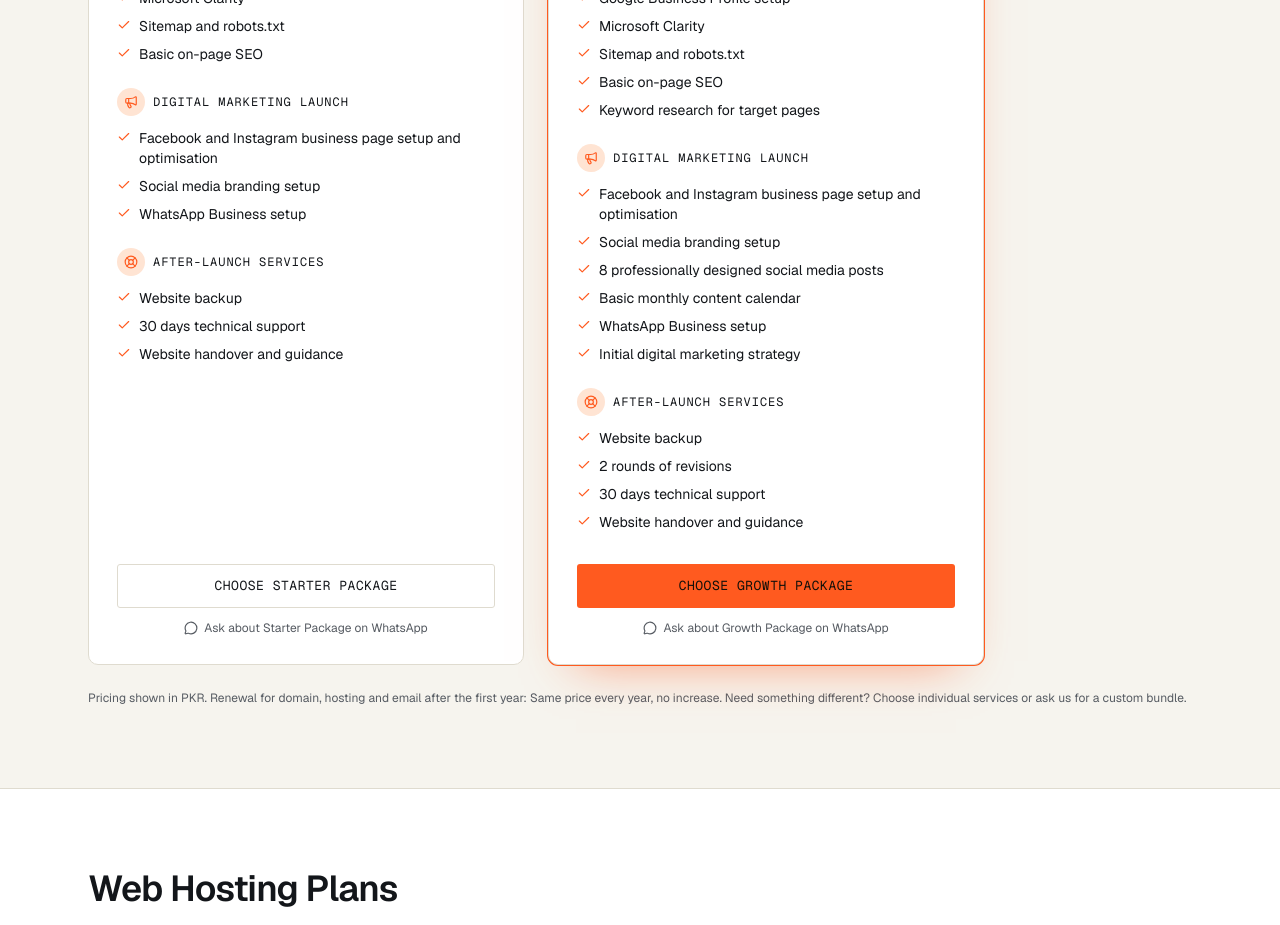
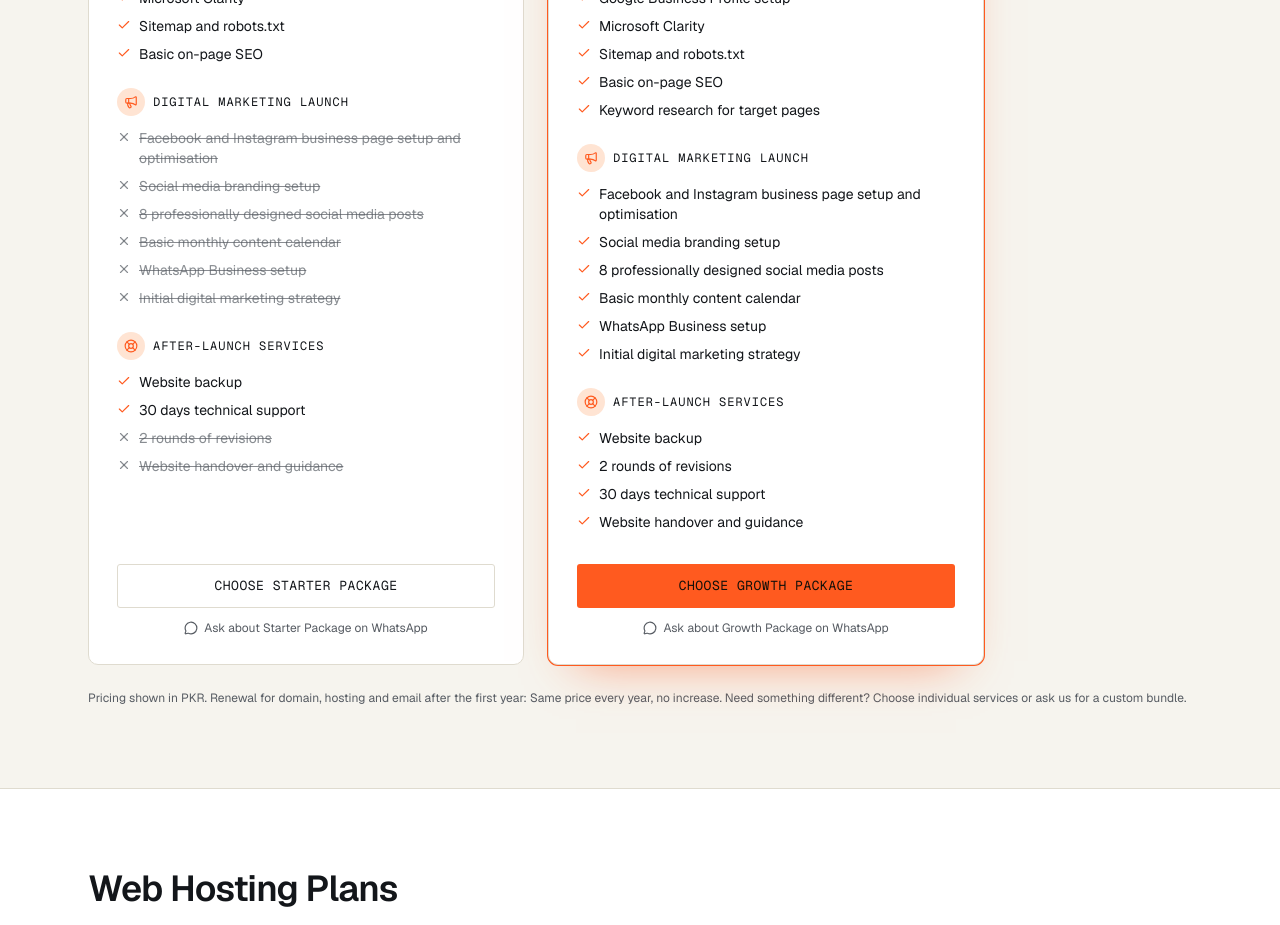
Before and after one commit to Zaryab03/speedhost360, a Next.js app: page / in a window 1280 px wide. Shown: the part 3380-4305 px from the top of the page. Built offline with nearby package versions, Linux system fonts and the light colour scheme; no server answers; the database is empty.

Commit message:
Starter package: show Growth-only features struck through
Co-Authored-By: Claude Sonnet 5.5 <noreply@anthropic.com>

```diff
--- a/components/sections/complete-packages.tsx
+++ b/components/sections/complete-packages.tsx
@@ -1,4 +1,4 @@
-import { Check, Globe, LifeBuoy, Megaphone, MonitorSmartphone, Search, type LucideIcon } from "lucide-react";
+import { Check, Globe, LifeBuoy, Megaphone, MonitorSmartphone, Search, X, type LucideIcon } from "lucide-react";
 import {
   completePackages,
   packagePriceLabel,
@@ -82,6 +82,13 @@ export function CompletePackages({ location }: { location: string }) {
                               {item}
                             </li>
                           ))}
+                          {group.excluded?.map((item) => (
+                            <li key={item} className="flex items-start gap-2 text-sm text-ink-muted/70 line-through">
+                              <X size={14} aria-hidden className="mt-0.5 shrink-0" />
+                              <span className="sr-only">Not included: </span>
+                              {item}
+                            </li>
+                          ))}
                         </ul>
                       </div>
                     );
--- a/lib/data/packages.ts
+++ b/lib/data/packages.ts
@@ -13,7 +13,7 @@ export type CompletePackage = {
   /** Short summary used by llms.txt and the FAQ. */
   includes: string[];
   /** Full feature list shown on the card, grouped by area. */
-  groups: { title: string; items: string[] }[];
+  groups: { title: string; items: string[]; /** Shown struck through: in Growth but not in this package. */ excluded?: string[] }[];
   /** Factual badge only, e.g. what's included. Never "most popular" without data. */
   badge?: string;
   highlighted?: boolean;
@@ -67,15 +67,20 @@ export const completePackages: CompletePackage[] = [
       },
       {
         title: "Digital marketing launch",
-        items: [
+        items: [],
+        excluded: [
           "Facebook and Instagram business page setup and optimisation",
           "Social media branding setup",
+          "8 professionally designed social media posts",
+          "Basic monthly content calendar",
           "WhatsApp Business setup",
+          "Initial digital marketing strategy",
         ],
       },
       {
         title: "After-launch services",
-        items: ["Website backup", "30 days technical support", "Website handover and guidance"],
+        items: ["Website backup", "30 days technical support"],
+        excluded: ["2 rounds of revisions", "Website handover and guidance"],
       },
     ],
   },
```
